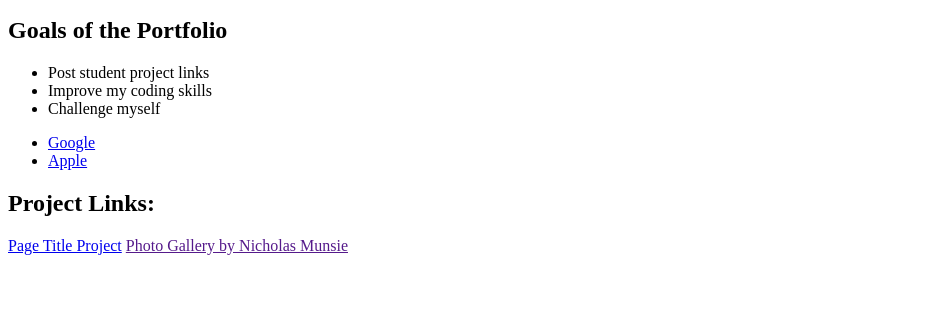
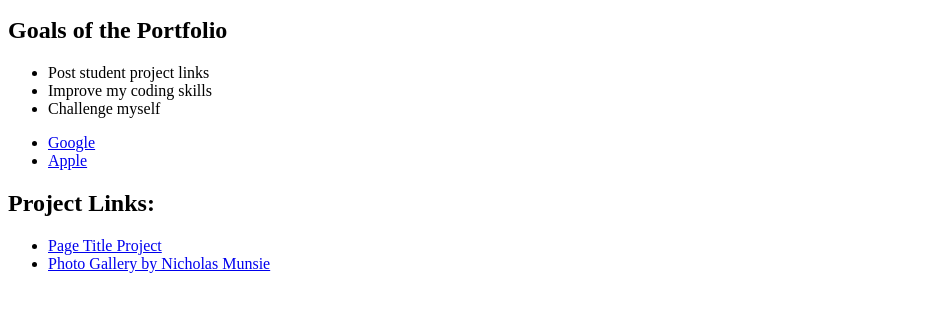
Before and after one commit to scruztaehs/scruztaehs.github.io, a plain HTML site: page index.html in a window 1280 px wide. Shown: the part 96-408 px from the top of the page, without its empty margins (0-946 px from the left). Drawn offline with Linux system fonts and the light colour scheme.

Commit message:
Update index.html

```diff
--- a/index.html
+++ b/index.html
@@ -18,8 +18,13 @@
   </ul>
 
   <h2>Project Links:</h2>
-  <a href="https://scruztaehs.github.io/Page-Title" target="_blank">Page Title Project</a>
-  <a href=""https://scruztaehs.github.io/Photo-Gallery-Nicholas-Munsie" target="_blank">Photo Gallery by Nicholas Munsie</a>
+  <ul>
+    <li>
+      <a href="https://scruztaehs.github.io/Page-Title" target="_blank">Page Title Project</a>
+    </li>
+    <li>
+      <a href="https://scruztaehs.github.io/Photo-Gallery-Nicholas-Munsie" target="_blank">Photo Gallery by Nicholas Munsie</a>
+    </li>
 
 </body>
 </html>
```
